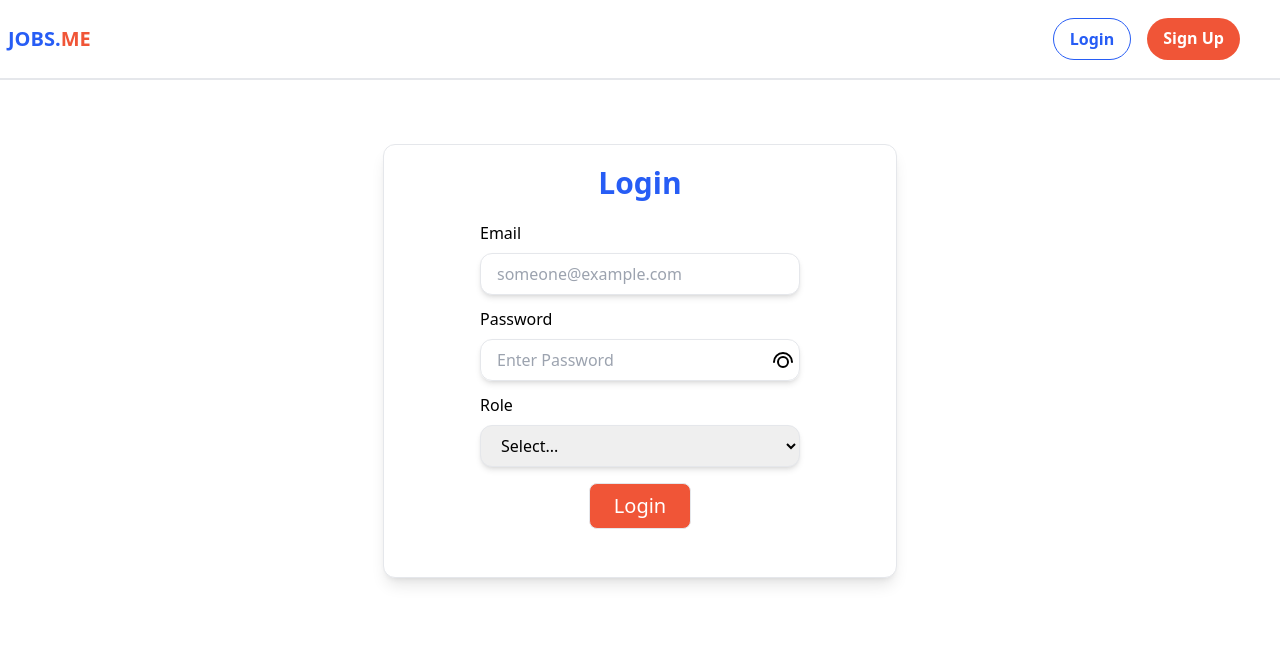
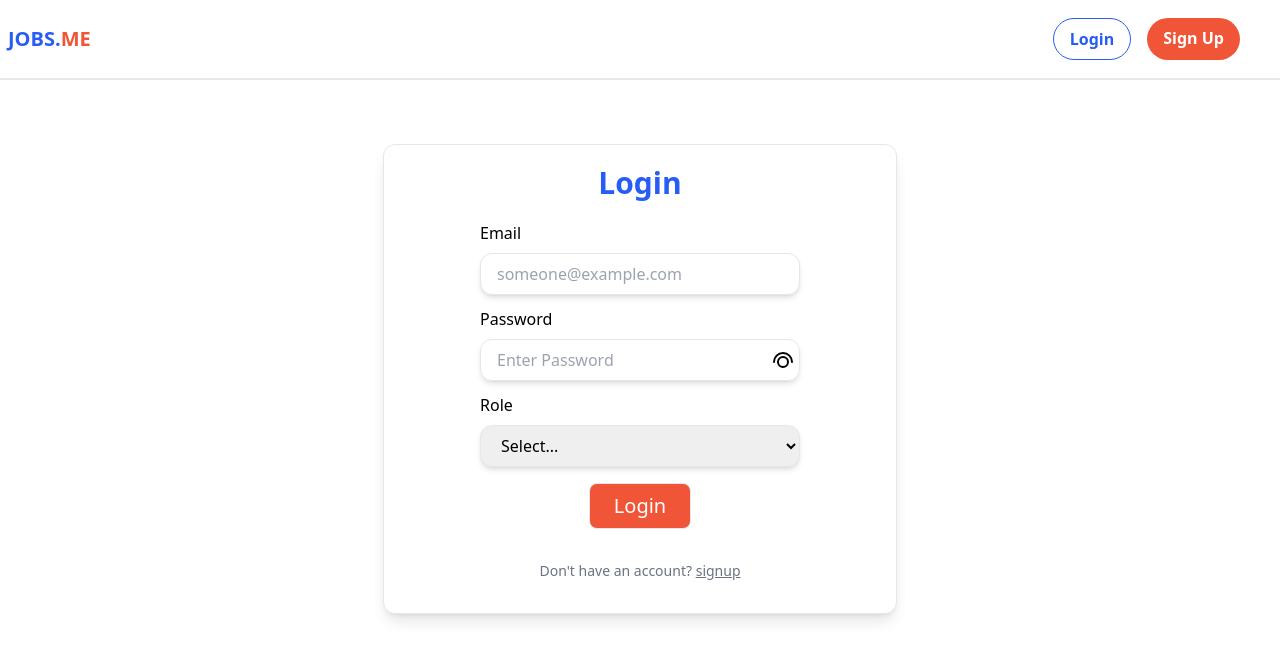
Before and after one commit to AsimRamdurg12/job-board-application, a React (Vite) app in the folder frontend/: page /login in a window 1280 px wide. Shown: the top 660 px of the page. Built offline with nearby package versions, Linux system fonts and the light colour scheme; no server answers.

Commit message:
Update Login.tsx

```diff
--- a/frontend/src/pages/Login.tsx
+++ b/frontend/src/pages/Login.tsx
@@ -150,8 +150,9 @@ const Login: React.FC = () => {
           </div>
           {/* Submit Button */}
           <button
+            disabled={`${isPending ? true : false}`}
             type="submit"
-            className="py-2 px-6 border rounded-lg bg-orange-500 text-xl font-medium text-white"
+            className={`py-2 px-6 border rounded-lg text-xl font-medium text-white ${isPending ? "bg-orange-300" : "bg-orange-500"}`}
           >
             {isPending ? "Logging in" : "Login"}
           </button>
@@ -159,6 +160,13 @@ const Login: React.FC = () => {
             {isError && "Please Check the credentials"}
           </p>
         </form>
+
+        <p className="mt-4 text-sm text-center text-gray-500">
+          Don't have an account?{" "}
+          <a href="/signup" className="underline">
+            signup
+          </a>
+        </p>
       </div>
     </section>
   );
```
